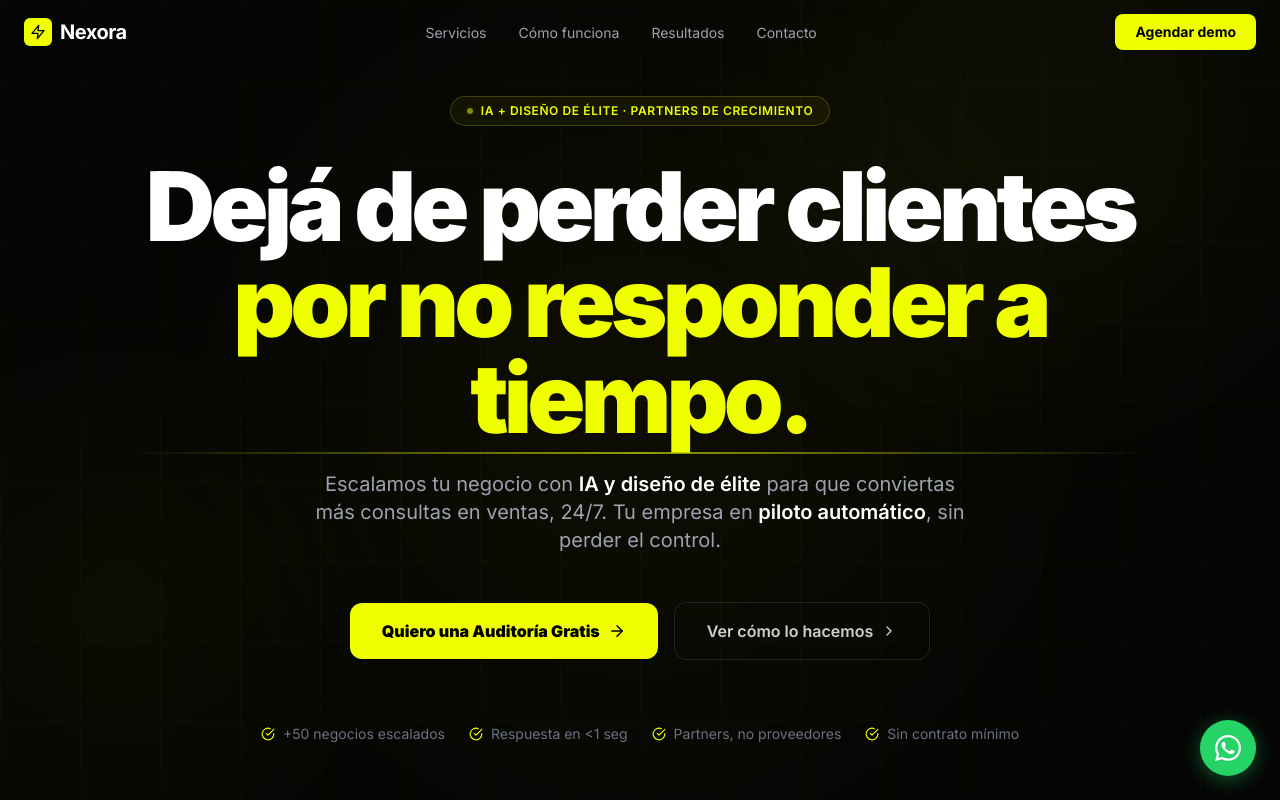
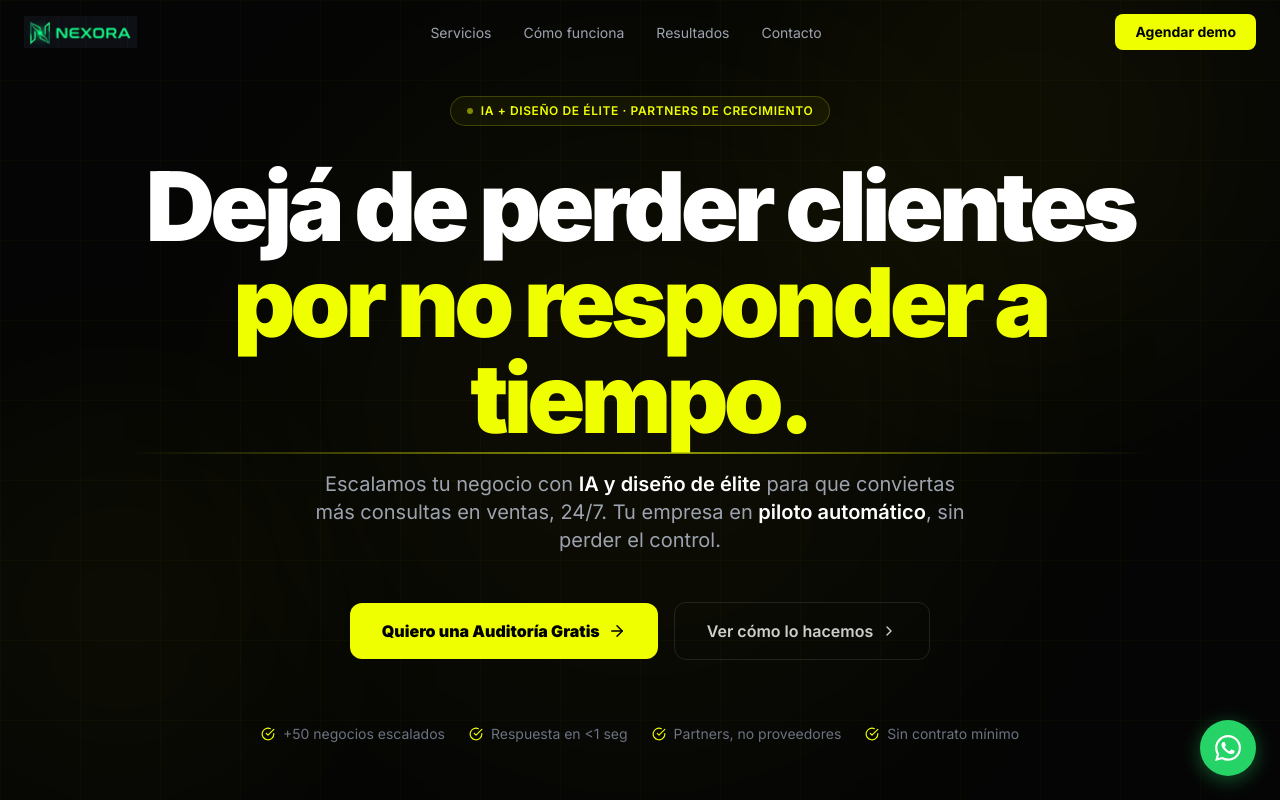
Before and after one commit to MaximilianoPerezvpi/nexora-agency, a Next.js app: page / in a window 1280 px wide. Shown: the top 800 px of the page. Built offline with nearby package versions, Linux system fonts and the light colour scheme.

Commit message:
Replace logo with image component in Navbar

```diff
--- a/components/Navbar.tsx
+++ b/components/Navbar.tsx
@@ -1,7 +1,8 @@
 "use client";
 import { useState, useEffect } from "react";
 import { motion, AnimatePresence } from "framer-motion";
-import { Menu, X, Zap } from "lucide-react";
+import { Menu, X } from "lucide-react";
+import Image from "next/image";
 
 const navLinks = [
   { label: "Servicios", href: "#servicios" },
@@ -29,15 +30,20 @@ export default function Navbar() {
       }`}
     >
       <nav className="max-w-7xl mx-auto px-6 h-16 flex items-center justify-between">
-        {/* Logo */}
-        <a href="/" className="flex items-center gap-2 font-bold text-xl">
-          <div className="w-7 h-7 bg-neon rounded-md flex items-center justify-center">
-            <Zap size={16} className="text-black" />
-          </div>
-          <span className="tracking-tight">Nexora</span>
+
+        {/* ── Logo ── */}
+        <a href="/" className="flex items-center" aria-label="Nexora — Ir al inicio">
+          <Image
+            src="/logo-nexora.png"
+            alt="Nexora Digital Agency"
+            width={140}
+            height={36}
+            priority
+            className="h-8 w-auto object-contain"
+          />
         </a>
 
-        {/* Desktop Links */}
+        {/* ── Desktop Links ── */}
         <ul className="hidden md:flex items-center gap-8">
           {navLinks.map((link) => (
             <li key={link.href}>
@@ -51,7 +57,7 @@ export default function Navbar() {
           ))}
         </ul>
 
-        {/* CTA */}
+        {/* ── CTA ── */}
         <a
           href="#contacto"
           className="hidden md:inline-flex items-center gap-2 px-5 py-2 bg-neon text-black text-sm font-bold rounded-lg hover:shadow-[0_0_20px_rgba(239,255,0,0.3)] transition-all"
@@ -59,7 +65,7 @@ export default function Navbar() {
           Agendar demo
         </a>
 
-        {/* Mobile Menu Toggle */}
+        {/* ── Mobile Menu Toggle ── */}
         <button
           className="md:hidden text-white"
           onClick={() => setMenuOpen(!menuOpen)}
@@ -69,7 +75,7 @@ export default function Navbar() {
         </button>
       </nav>
 
-      {/* Mobile Menu */}
+      {/* ── Mobile Menu ── */}
       <AnimatePresence>
         {menuOpen && (
           <motion.div
```
